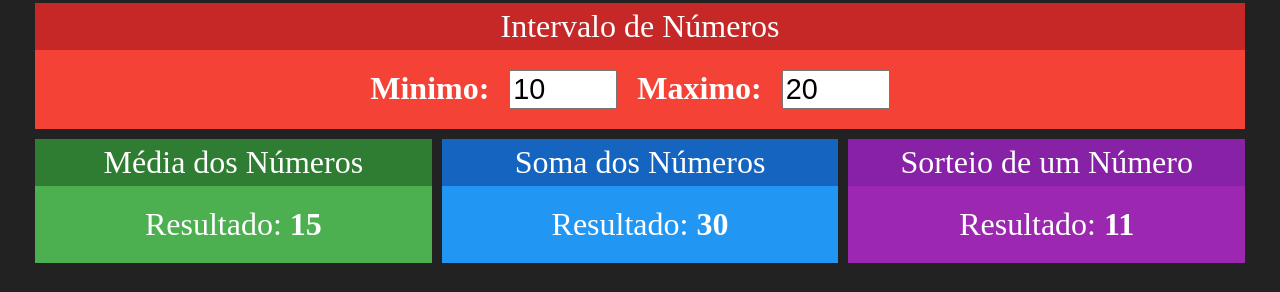
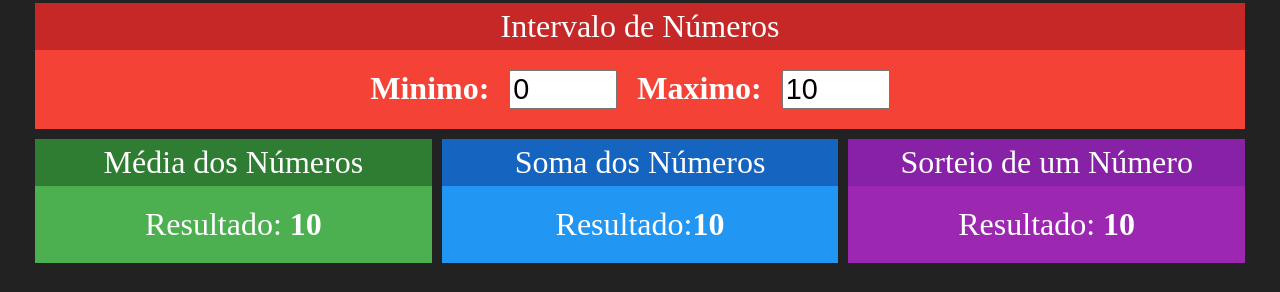
Before and after one commit to diogo-lima-flooxai/project-redux-state-management, a React (Create React App) app in the folder redux-simples/: page / in a window 1280 px wide. Shown: the part 192-484 px from the top of the page. Built offline with nearby package versions, Linux system fonts and the light colour scheme.

Commit message:
feat: add redux

```diff
--- a/redux-simples/src/App.js
+++ b/redux-simples/src/App.js
@@ -1,5 +1,4 @@
 import './App.css';
-import { useState } from 'react';
 
 import Intervalo from './components/Intervalo';
 import Media from './components/Media';
@@ -8,19 +7,16 @@
 
 function App() {
 
-  const [min, setMin] = useState(10)
-  const [max, setMax] = useState(20)
-
   return (
     <div className="App">
       <h1>Exercício React-Redux(Simples)</h1>
       <div className='linha'>
-        <Intervalo  min={min} max={max} onMinChanged={setMin} onMaxChanged={setMax}></Intervalo>
+        <Intervalo></Intervalo>
       </div>
       <div className='linha'>
-        <Media min={min} max={max}></Media>
-        <Soma min={min} max={max}></Soma>
-        <Sorteio min={min} max={max}></Sorteio>
+        <Media></Media>
+        <Soma></Soma>
+        <Sorteio></Sorteio>
       </div>
     </div>
   );
--- a/redux-simples/src/components/Intervalo.jsx
+++ b/redux-simples/src/components/Intervalo.jsx
@@ -3,17 +3,17 @@
 import Card from './Card'
 
 export default props => {
-  const {min, max} = props
+
   return (
     <Card title='Intervalo de Números' red>
       <div className='Intervalo'>
         <span>
           <strong>Minimo:</strong>
-          <input type='number' value={min} onChange={e => props.onMinChanged(+e.target.value)} />
+          <input type='number' value={0} readOnly/>
         </span>
         <span>
           <strong>Maximo:</strong>
-          <input type='number' value={max} onChange={e => props.onMaxChanged(+e.target.value)} />
+          <input type='number' value={10} readOnly/>
         </span>
       </div>
     </Card>
--- a/redux-simples/src/components/Media.jsx
+++ b/redux-simples/src/components/Media.jsx
@@ -1,13 +1,12 @@
 import Card from './Card'
 
 export default props => {
-  const {min, max} = props
   return (
     <Card title='Média dos Números' green>
       <div>
         <span>
           <span>Resultado:</span>
-          <strong> {(max + min ) / 2}</strong>
+          <strong> {10}</strong>
         </span>
       </div>
     </Card>
--- a/redux-simples/src/components/Soma.jsx
+++ b/redux-simples/src/components/Soma.jsx
@@ -1,13 +1,12 @@
 import Card from './Card'
 
 export default props => {
-  const {min, max} = props
   return (
     <Card title='Soma dos Números' blue>
       <div>
         <span>
           <span>Resultado:</span>
-          <strong> { max + min}</strong>
+          <strong>{10}</strong>
         </span>
       </div>
     </Card>
--- a/redux-simples/src/components/Sorteio.jsx
+++ b/redux-simples/src/components/Sorteio.jsx
@@ -1,14 +1,12 @@
 import Card from './Card'
 
 export default props => {
-  const {min, max} = props
-  const aleatorio = parseInt(Math.random() * (max- min)) + min
   return (
     <Card title='Sorteio de um Número' purple>
       <div>
         <span>
           <span>Resultado:</span>
-          <strong> {aleatorio}</strong>
+          <strong> {10}</strong>
         </span>
       </div>
     </Card>
--- a/redux-simples/src/index.js
+++ b/redux-simples/src/index.js
@@ -1,14 +1,21 @@
-import React from 'react';
-import ReactDOM from 'react-dom/client';
-import './index.css';
-import App from './App';
-import reportWebVitals from './reportWebVitals';
+import React from "react";
+import ReactDOM from "react-dom/client";
+import "./index.css";
+import App from "./App";
+import reportWebVitals from "./reportWebVitals";
 
-const root = ReactDOM.createRoot(document.getElementById('root'));
+import { Provider } from "react-redux";
+import configStore from "./store/storeConfig";
+
+const store = configStore();
+
+const root = ReactDOM.createRoot(document.getElementById("root"));
 root.render(
-  <React.StrictMode>
-    <App />
-  </React.StrictMode>
+  <Provider store={store}>
+    <React.StrictMode>
+      <App />
+    </React.StrictMode>
+  </Provider>
 );
 
 // If you want to start measuring performance in your app, pass a function
--- /dev/null
+++ b/redux-simples/src/store/storeConfig.js
@@ -0,0 +1,25 @@
+import { createStore, combineReducers } from 'redux'
+
+const reducers = combineReducers({
+  numeros: function(state, action) {
+    console.log(state, ' ', action)
+    return {
+      min: 1,
+      max: 10
+    }
+  },
+  nomes: function(state, action){
+    console.log(state, ' ', action)
+    return [
+      'Ana',
+      'Bia',
+      'Carlos'
+    ]
+  }
+})
+
+function storeConfig() {
+  return createStore(reducers)
+}
+
+export default storeConfig
```
